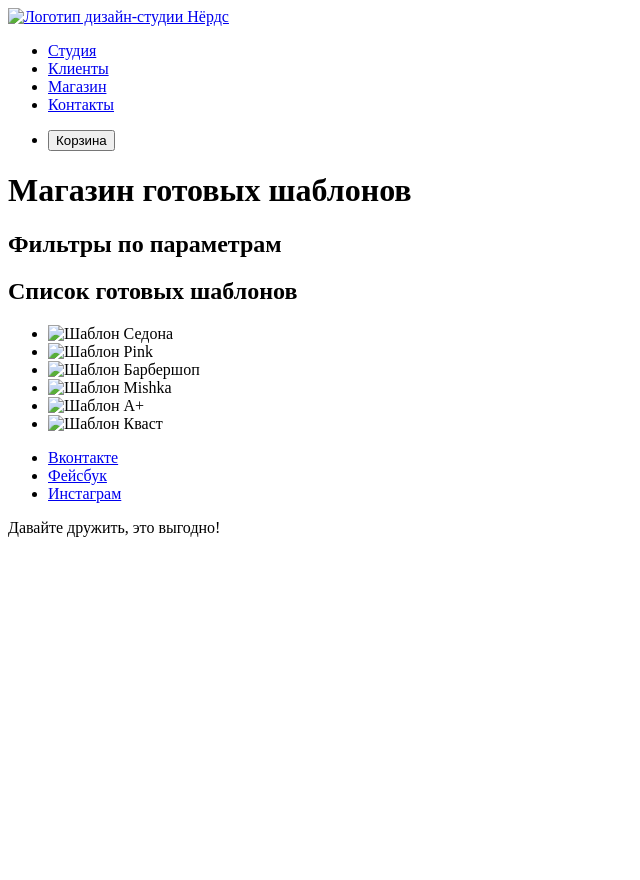
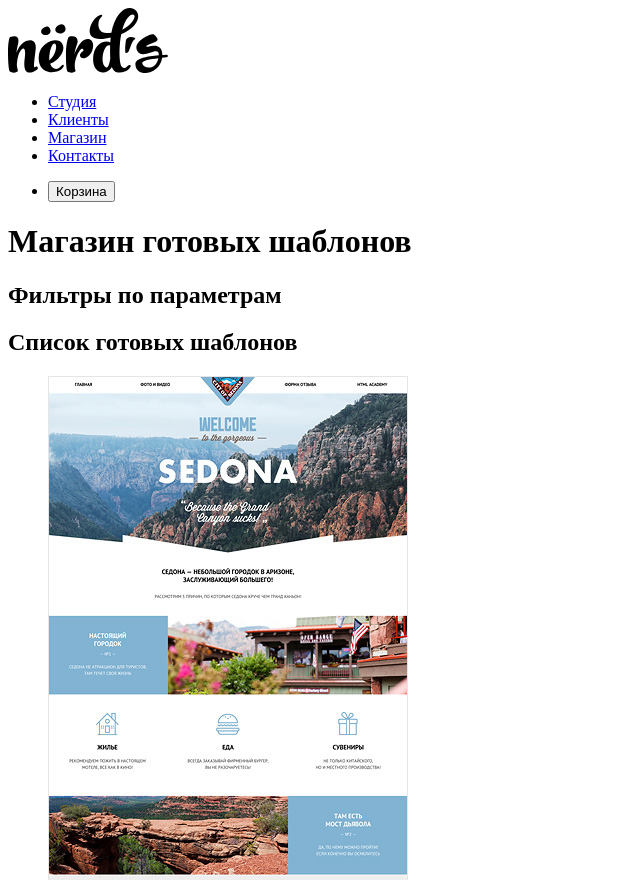
Before and after one commit to AntoninaKanaeva/452035-nerds-27, a plain HTML site: page catalog.html in a window 1280 px wide. Shown: the top 880 px of the page, without its empty margins (0-640 px from the left). Before the commit the page ends 800 px from the top, so only its background shows below. Drawn offline with Linux system fonts and the light colour scheme.

Commit message:
Добавлены ссылки на изображения

```diff
--- a/catalog.html
+++ b/catalog.html
@@ -8,7 +8,7 @@
 <header>
     <nav>
         <a href="index.html">
-          <img src="img/logo-nerds.svg" width="" height="" alt="Логотип дизайн-студии Нёрдс">
+            <img src="img/index/nerds-logo.svg" width="160" height="65" alt="Логотип дизайн-студии Нёрдс">
         </a>
         <ul>
             <li><a href="studio.html">Студия</a></li>
@@ -33,12 +33,12 @@
     <section>
         <h2>Список готовых шаблонов</h2>
         <ul>
-          <li><img src="design-sedona" width="" height="" alt="Шаблон Седона">
-          <li><img src="design-pink" width="" height="" alt="Шаблон Pink">
-          <li><img src="design-barbershop" width="" height="" alt="Шаблон Барбершоп">
-          <li><img src="design-mishka" width="" height="" alt="Шаблон Mishka">
-          <li><img src="design-a" width="" height="" alt="Шаблон A+">
-          <li><img src="design-kvast" width="" height="" alt="Шаблон Кваст">
+            <li><img src="img/catalog/img-sedona-jpg.jpg" width="360" height="576" alt="Шаблон Седона">
+            <li><img src="img/catalog/img-pink-jpg.jpg" width="360" height="576" alt="Шаблон Pink">
+            <li><img src="img/catalog/img-barbershop-jpg.jpg" width="360" height="576" alt="Шаблон Барбершоп">
+            <li><img src="img/catalog/img-mishka-jpg.jpg" width="360" height="576" alt="Шаблон Mishka">
+            <li><img src="img/catalog/img-aplus-jpg.jpg" width="360" height="576" alt="Шаблон A+">
+            <li><img src="img/catalog/img-kvast-jpg.jpg" width="360" height="576" alt="Шаблон Кваст">
         </ul>
     </section>
         <!--Розовый блок-->
```
Lines whose indentation alone changed are shown as unchanged.
